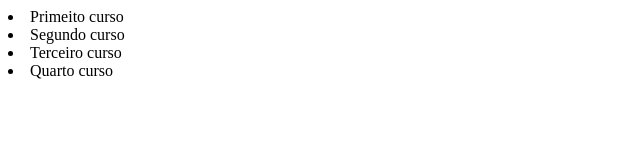
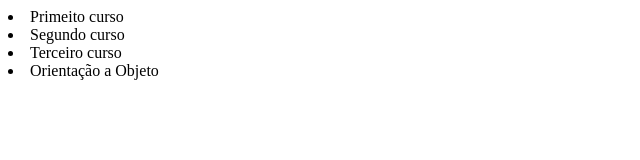
Before and after one commit to CarlosFalconJ/TestGit, a plain HTML site: page index.html in a window 1280 px wide. Shown: the full height of the page, 0-640 px from the left. Drawn offline with Linux system fonts and the light colour scheme.

Commit message:
atualizando nome do curso da lista 4

```diff
--- a/index.html
+++ b/index.html
@@ -9,6 +9,6 @@
     <li>Primeito curso</li>
     <li>Segundo curso</li>
     <li>Terceiro curso</li>
-    <li>Quarto curso</li>
+    <li>Orientação a Objeto</li>
 </body>
 </html>
```
